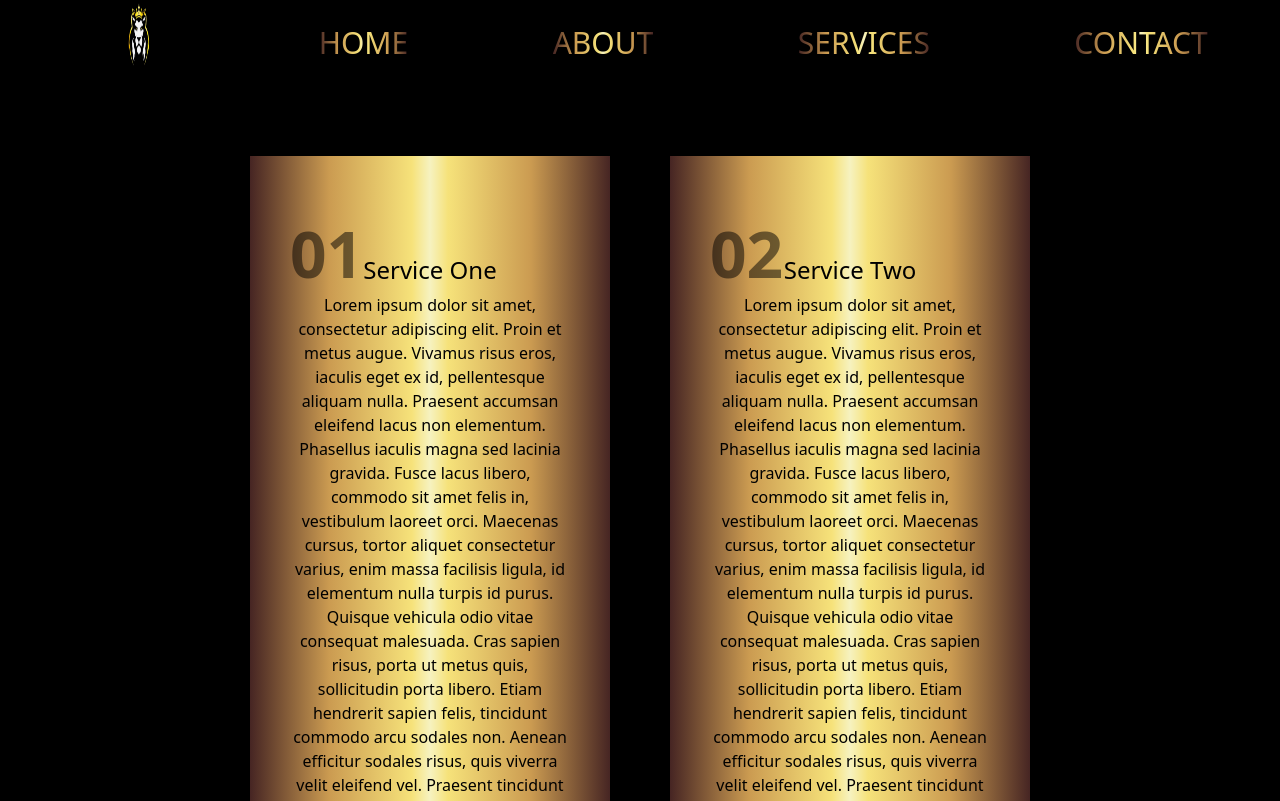
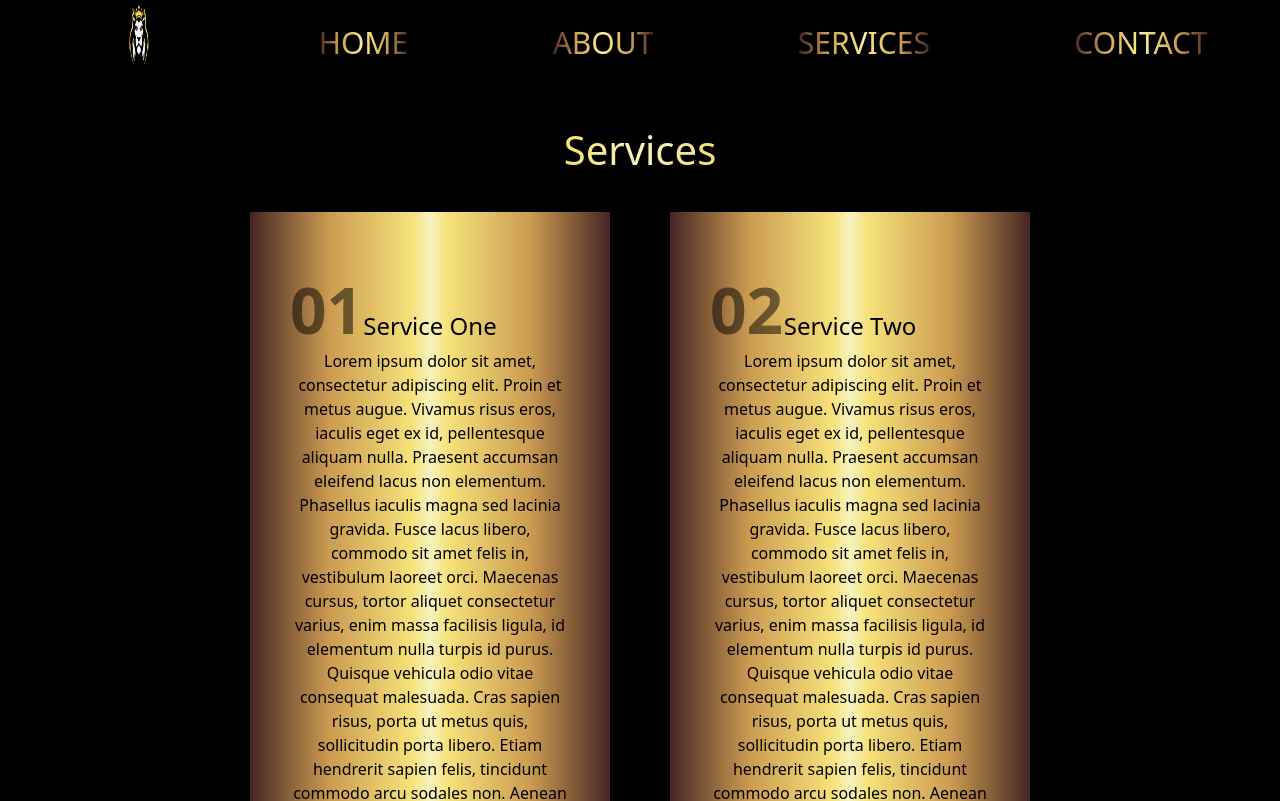
Before and after one commit to ccmstudios/royaldispatch, a React (Create React App) app in the folder royaldispatch/: page /services in a window 1280 px wide. Shown: the top 801 px of the page. Built offline with nearby package versions, Linux system fonts and the light colour scheme; a web font is replaced by a local one.

Commit message:
smallchanges

```diff
--- a/royaldispatch/src/pages/about/about.css
+++ b/royaldispatch/src/pages/about/about.css
@@ -1,5 +1,12 @@
 #aboutimage{
     width: 25%;
+    transform: scale(1);
+}
+
+#aboutimage:hover{
+    overflow: hidden;
+transform: scale(0.8);
+transition: 0.5s;
 }
 
 #about{
--- a/royaldispatch/src/pages/home/home.css
+++ b/royaldispatch/src/pages/home/home.css
@@ -1,6 +1,8 @@
-#logo2{
+#homeimage{
     display: flex;
-    width: 50%;
+    position: relative;
+    top: 60px;
+    width: 30%;
     margin-left: auto;
     margin-right: auto;
     border: gold solid 5px;
@@ -28,9 +30,9 @@
 width: 300px;
 height: 300px;
 border-radius: 5%;
--webkit-box-shadow: 3px 5px 6px gold; /* Safari 3-4, iOS 4.0.2 - 4.2, Android 2.3+ */
--moz-box-shadow: 3px 5px 6px gold; /* Firefox 3.5 - 3.6 */
-box-shadow: 3px 5px 6px gold; /* Opera 10.5, IE 9, Firefox 4+, Chrome 6+, iOS 5 */
+-webkit-box-shadow: 3px 5px 6px #cb9b51; /* Safari 3-4, iOS 4.0.2 - 4.2, Android 2.3+ */
+-moz-box-shadow: 3px 5px 6px #cb9b51; /* Firefox 3.5 - 3.6 */
+box-shadow: 3px 5px 6px #cb9b51; /* Opera 10.5, IE 9, Firefox 4+, Chrome 6+, iOS 5 */
 }
 
 #homecard img:hover{
--- a/royaldispatch/src/pages/home/home.js
+++ b/royaldispatch/src/pages/home/home.js
@@ -44,9 +44,7 @@ class Home extends React.Component {
                   sed semper eu, mollis ut nunc. Duis quis libero leo. Mauris
                   lectus arcu, faucibus id dolor sed, vulputate fermentum nibh.
                 </p>
-                <p className="card-text">
-                  <small className="text-muted">Last updated 3 mins ago</small>
-                </p>
+
               </div>
             </div>
           </div>
@@ -73,9 +71,7 @@ class Home extends React.Component {
                   sed semper eu, mollis ut nunc. Duis quis libero leo. Mauris
                   lectus arcu, faucibus id dolor sed, vulputate fermentum nibh.
                 </p>
-                <p className="card-text">
-                  <small className="text-muted">Last updated 3 mins ago</small>
-                </p>
+
               </div>
             </div>
             <div className="col-md-4">
@@ -116,9 +112,7 @@ class Home extends React.Component {
                   sed semper eu, mollis ut nunc. Duis quis libero leo. Mauris
                   lectus arcu, faucibus id dolor sed, vulputate fermentum nibh.
                 </p>
-                <p className="card-text">
-                  <small className="text-muted">Last updated 3 mins ago</small>
-                </p>
+
               </div>
             </div>
           </div>
--- a/royaldispatch/src/pages/services/services.css
+++ b/royaldispatch/src/pages/services/services.css
@@ -102,7 +102,7 @@
   color: black;
 }
 
-.container .box p{
+.container .box p {
   position: relative;
   z-index: 2;
   transition: 0.5s;
@@ -111,6 +111,21 @@
 }
 
 .container .box:hover p,
-.container .box:hover h3{
+.container .box:hover h3 {
   color: #fff;
 }
+
+h1 {
+  color: transparent;
+  background-image: linear-gradient(
+    to right,
+    #462523 0,
+    #cb9b51 22%,
+    #f6e27a 45%,
+    #f6f2c0 50%,
+    #f6e27a 55%,
+    #cb9b51 78%,
+    #462523 100%
+  );
+  -webkit-background-clip: text;
+}
--- a/royaldispatch/src/pages/services/services.js
+++ b/royaldispatch/src/pages/services/services.js
@@ -7,6 +7,9 @@ import "./services.css";
 class Services extends React.Component {
   render() {
     return (
+        <div>
+            <h1>Services</h1>
+
         <div className="container" id="services">
           <div className="box">
             <h2>01</h2>
@@ -77,6 +80,7 @@ class Services extends React.Component {
 <img src={logo} className="App-logo" alt="logo" />
           </div> */}
         </div>
+        </div>
     );
   }
 }
```
Lines whose indentation alone changed are shown as unchanged.
